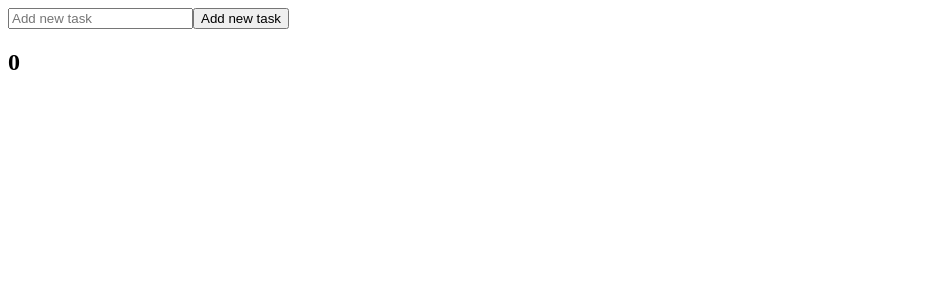
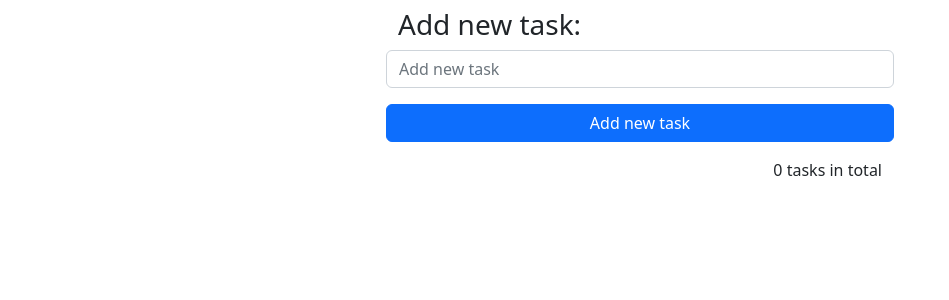
Before and after one commit to donBaton/todo-ts, a React (Create React App) app: page / in a window 1280 px wide. Shown: the top 300 px of the page, without its empty margins (0-949 px from the left). Built offline with nearby package versions, Linux system fonts and the light colour scheme.

Commit message:
add bootstrap

```diff
--- a/package.json
+++ b/package.json
@@ -11,7 +11,10 @@
     "@types/react": "^18.2.7",
     "@types/react-dom": "^18.2.4",
     "@types/react-redux": "^7.1.25",
+    "bootstrap": "^5.2.3",
+    "hoist-non-react-statics": "^3.3.2",
     "react": "^18.2.0",
+    "react-bootstrap": "^2.7.4",
     "react-dom": "^18.2.0",
     "react-redux": "^8.0.5",
     "react-scripts": "5.0.1",
--- a/src/App.tsx
+++ b/src/App.tsx
@@ -2,15 +2,15 @@ import React from 'react';
 import {TasksInput} from "./components/TasksInput";
 import {TasksList} from "./components/TasksList";
 import {Counter} from "./components/Counter";
-
+import 'bootstrap/dist/css/bootstrap.min.css';
 function App() {
 
     return (
-        <>
+        <div className="App container p-2" style={{width: 500}}>
             <TasksInput/>
             <Counter/>
             <TasksList/>
-        </>
+        </div>
     );
 }
 
--- a/src/components/Counter.tsx
+++ b/src/components/Counter.tsx
@@ -5,8 +5,8 @@ import {TaskState} from "../redux/taskReducer";
 export const Counter = () => {
     const tasks = useSelector<TaskState, TaskState["tasks"]>((state) => state.tasks)
     return (
-        <div>
-            <h2>{tasks.length}</h2>
+        <div className="row">
+            <div className="text-end">{tasks.length} task{tasks.length===1?'':"s"} in total</div>
         </div>
     )
 }
--- a/src/components/TasksInput.tsx
+++ b/src/components/TasksInput.tsx
@@ -21,10 +21,30 @@ export const TasksInput = () => {
         setTask(event.target.value);
     }
 
+    const handleKeyDown = (event: { key: string; }) => {
+        if (event.key === 'Enter') {
+            onAddTaskClick()
+        }
+    }
+
     return (
-    <div>
-        <input onChange={updateTask} value={title} name="Task" placeholder="Add new task"/>
-        <button onClick={onAddTaskClick}>Add new task</button>
+    <div className="contriner">
+        <div className="row">
+            <h3>Add new task:</h3>
+        </div>
+        <div className="row">
+            <input
+                className="form-control"
+                type="text"
+                value={title}
+                onChange={updateTask}
+                onKeyDown={handleKeyDown}
+                name="Task"
+                placeholder="Add new task"/>
+        </div>
+        <div className="row py-3">
+            <button className="btn btn-primary" onClick={onAddTaskClick}>Add new task</button>
+        </div>
     </div>
 )
 }
--- a/src/components/TasksList.tsx
+++ b/src/components/TasksList.tsx
@@ -5,7 +5,7 @@ import {TaskState} from "../redux/taskReducer";
 export const TasksList = () => {
     const tasks =  useSelector<TaskState, TaskState["tasks"]>((state) => state.tasks)
     return (
-        <div>
+        <div className="row">
             <ul>
                 {tasks.map((task) => {
                     return <li key={task.id}>{task.title}</li>
--- a/src/index.tsx
+++ b/src/index.tsx
@@ -3,6 +3,7 @@ import ReactDOM from 'react-dom/client';
 import App from './App';
 import {Provider} from "react-redux";
 import {store} from "./redux/store";
+import "bootstrap/dist/css/bootstrap-grid.min.css"
 
 const root = ReactDOM.createRoot(
     document.getElementById('root') as HTMLElement
```
Also changed, not shown: 2 other files (tests, documents, lock files or other folders).
